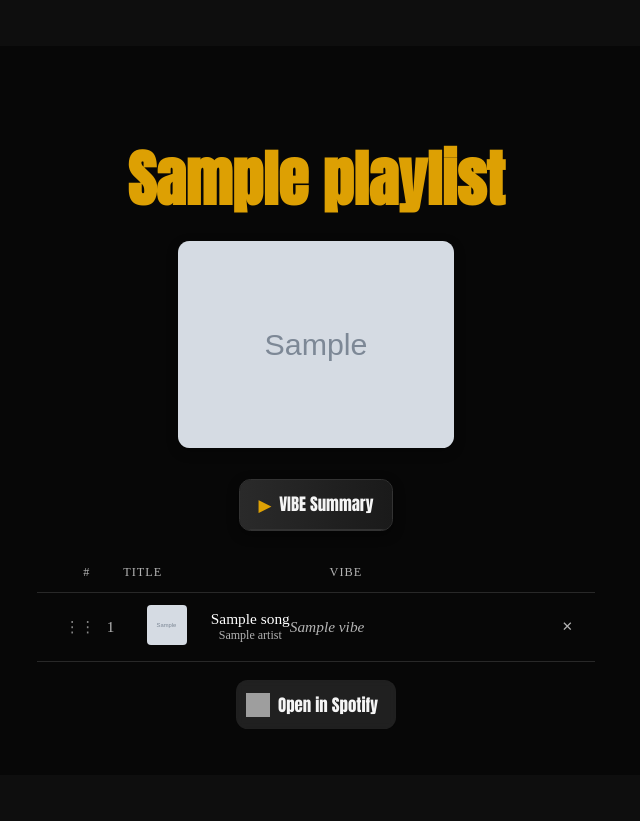
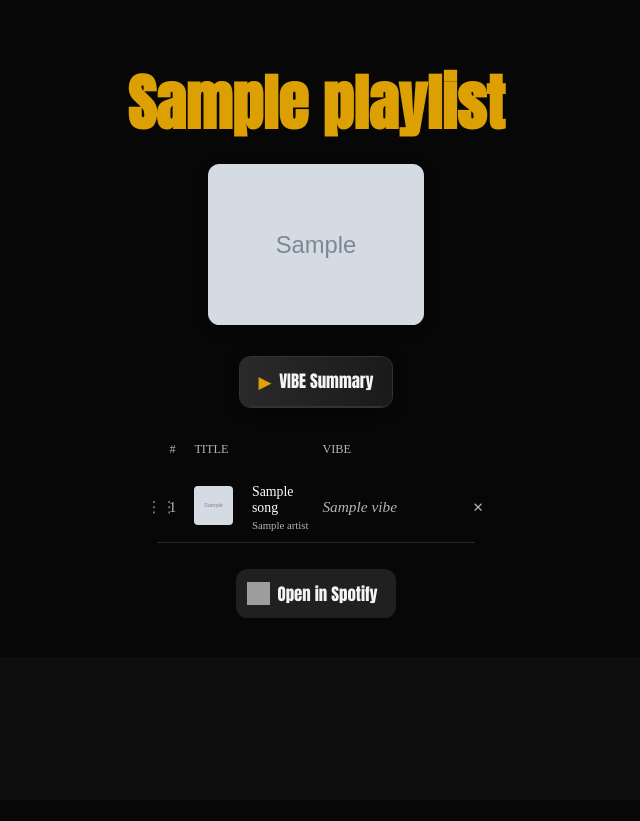
Before and after one commit to chamgeon/vibeai, a Flask app: template app/templates/playlist.html in a window 1280 px wide. Shown: the whole page, without its empty margins (324-964 px from the left). After the commit the page ends 618 px from the top, so only its background shows below. Run offline with Flask 3, Linux system fonts and the light colour scheme; the template is opened without the code that fills it: most values are stand-ins (such as "Sample title", 1, 10 or a date in 2020); grey boxes marked "Sample" are stand-in pictures; grey boxes are pictures that could not be loaded.

Commit message:
mobile friendly UI

```diff
--- a/app/static/css/playlist.css
+++ b/app/static/css/playlist.css
@@ -1,7 +1,14 @@
 html, body {
-  margin: 3rem;
+  margin: 0;
   padding: 0;
+  overflow-x: hidden;
+  box-sizing: border-box;
   font-size: clamp(14px, 1.2vw, 60px);
+}
+
+body {
+  justify-content: center;   /* horizontally center */
+  align-items: center;       /* vertically center */
 }
 
 .background-image {
@@ -14,6 +21,7 @@ html, body {
 }
 
 .content {
+  margin: 1rem;
   display: flex;
   flex-direction: column;
   align-items: center;
@@ -206,7 +215,7 @@ h2 {
 
 .playlist-cover {
   width: 20rem;
-  max-width: 90%;
+  max-width: 70%;
   border-radius: 0.75rem;
   object-fit: cover;
   box-shadow: 0 0.25rem 0.75rem rgba(0,0,0,0.3);
@@ -226,7 +235,7 @@ h2 {
 
 .vibe-summary {
   margin-top: 0.5rem;
-  margin-bottom: 0.5rem;
+  margin-bottom: 1.25rem;
   max-width: 40rem;
   background-color: #181818;
   border-radius: 0.75rem;
@@ -289,24 +298,64 @@ h2 {
 ul#playlist {
   list-style: none;
   padding: 0;
-  margin: 0;
+  margin-bottom: 0.5rem;
   width: 100%;
 }
 
 .playlist-header-row {
   display: flex;
-  padding: 0.75rem 1rem;
   color: #b3b3b3;
   font-size: 0.8rem;
   text-transform: uppercase;
-  letter-spacing: 1px;
-  border-bottom: 1px solid #282828;
+  margin-bottom: 1rem;
+}
+
+.col {
+  display: flex;
+  align-items: center;
+}
+
+.drag-placeholder {
+  width: 3%;
+  flex-shrink: 0;
+  display: flex;
+  justify-content: center;
+  align-items: center;
+  cursor: default;
+}
+
+.index {
+  width: 4%;
+  justify-content: center;
+  margin-right: 1rem;
+  color: #b3b3b3;
+}
+
+.title {
+  width: 45%;
+  display: flex;
+  flex: 1;
+  gap: 0.75rem;
+}
+
+.vibe {
+  width: 45%;
+  display: flex;
+}
+
+.remove-btn-placeholder{
+  width: 3%;
+  flex-shrink: 0;
+  display: flex;
+  justify-content: center;
+  align-items: center;
+  cursor: default;
 }
 
 .track-row {
   display: flex;
   align-items: center;
-  padding: 12px 16px;
+  padding: 0.75rem 0rem;
   border-bottom: 1px solid #282828;
   color: white;
 }
@@ -315,10 +364,6 @@ ul#playlist {
   background-color: #1a1a1a;
 }
 
-.col {
-  display: flex;
-  align-items: center;
-}
 .drag-handle {
   cursor: grab;
   font-size: 1rem;
@@ -333,59 +378,36 @@ ul#playlist {
   color: #ccc;
 }
 
-.drag-placeholder {
-  width: 2rem; /* or whatever width you're using for the drag icon */
-  flex-shrink: 0;
+.track-info {
   display: flex;
-  justify-content: center;
-  align-items: center;
-  cursor: default;
-}
-
-.index {
-  width: 24px;
-  justify-content: left;
-  margin-right: 16px;
-  color: #b3b3b3;
-}
-
-.title {
-  flex: 1;
-  gap: 12px;
-}
-
-.playlist-header-row .vibe {
-  width: 250px;
+  flex-direction: column;
+  text-align: left;
+  gap: 0.15rem;
 }
 
 .title img {
-  width: 40px;
-  height: 40px;
+  width: 2.5rem;
+  height: 2.5rem;
   border-radius: 4px;
   object-fit: cover;
-  margin-right: 12px;
-}
-
-.track-info {
-  display: flex;
-  flex-direction: column;
+  margin-right: 0.5rem;
 }
 
 .track-title {
-  font-weight: 500;
+  font-size: 0.9rem;
   color: white;
 }
 
 .track-artist {
   color: #b3b3b3;
-  font-size: 12px;
+  font-size: 0.7rem;
 }
 
 
 .vibe-content {
-  width: 250px;
   color: #b3b3b3;
   font-style: italic;
+  text-align: left;
 }
 
 .remove-btn {
@@ -393,7 +415,7 @@ ul#playlist {
   border: none;
   color: #b3b3b3;
   cursor: pointer;
-  margin-left: 16px;
+  margin-left: 1rem;
 }
 
 .remove-btn:hover {
@@ -415,6 +437,7 @@ ul#playlist {
   backdrop-filter: blur(4px); /* Optional: frosted glass effect */
   transition: background-color 0.3s ease, transform 0.2s ease;
   margin-top: 1.2rem;
+  margin-bottom: 1.5rem;
   cursor: pointer;
 }
 
@@ -426,8 +449,8 @@ ul#playlist {
 .spotify-icon {
   position: relative;
   right: 0.5rem;
-  width: 24px;
-  height: 24px;
+  width: 1.5rem;
+  height: 1.5rem;
   fill: whitesmoke; /* match button text color */
 }
 
--- a/app/templates/index.html
+++ b/app/templates/index.html
@@ -1,6 +1,7 @@
 <!DOCTYPE html>
 <html lang="en">
 <head>
+  <meta name="viewport" content="width=device-width, initial-scale=1.0">
   <meta charset="UTF-8">
   <title>Vibe AI</title>
   <link href="https://fonts.googleapis.com/css2?family=Anton&display=swap" rel="stylesheet">
--- a/app/templates/playlist.html
+++ b/app/templates/playlist.html
@@ -1,6 +1,7 @@
 <!DOCTYPE html>
 <html lang="en">
 <head>
+  <meta name="viewport" content="width=device-width, initial-scale=1.0">
   <meta charset="UTF-8">
   <title>Create a Playlist</title>
   <link href="https://fonts.googleapis.com/css2?family=Anton&display=swap" rel="stylesheet">
@@ -39,10 +40,11 @@
 
       <div class="playlist-results">
         <div class="playlist-header-row">
-          <div class="col drag-placeholder"></div>
+          <div class="col drag-placeholder">&nbsp;</div>
           <div class="col index">#</div>
           <div class="col title">Title</div>
           <div class="col vibe">Vibe</div>
+          <div class="col remove-btn-placeholder">&nbsp;</div>
         </div>
         <ul id="playlist">
           {% for track in playlist.tracks %}
@@ -54,8 +56,10 @@
                 data-cover-url="{{ track.cover_url }}"
                 data-vibe="{{ track.vibe }}">
 
-              <div class="drag-handle" title="Drag to reorder">
-                &#8942;&#8942; <!-- Unicode vertical ellipsis (⋮⋮), close to Notion's dots -->
+              <div class="col drag-placeholder">
+                <div class="drag-handle" title="Drag to reorder">
+                  &#8942;&#8942; <!-- Unicode vertical ellipsis (⋮⋮), close to Notion's dots -->
+                </div>
               </div>
 
               <div class="col index">{{ loop.index }}</div>
@@ -70,9 +74,11 @@
                 </div>
               </div>
 
-              <div class="col vibe vibe-content">{{ track.vibe }}</div>
+              <div class="col vibe">
+                <div class="vibe-content">{{ track.vibe }}</div>
+              </div>
 
-              <button class="remove-btn" data-index="{{ loop.index0 }}">✕</button>
+              <div class="col remove-btn-placeholder"><button class="remove-btn" data-index="{{ loop.index0 }}">✕</button></div>
             </li>
           {% endfor %}
         </ul>
```
Also changed, not shown: other parts of app/static/css/playlist.css (+82 -13 lines).
